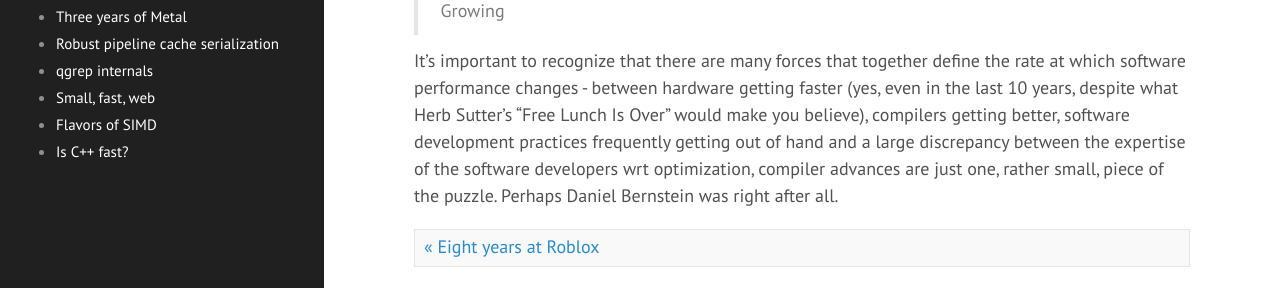
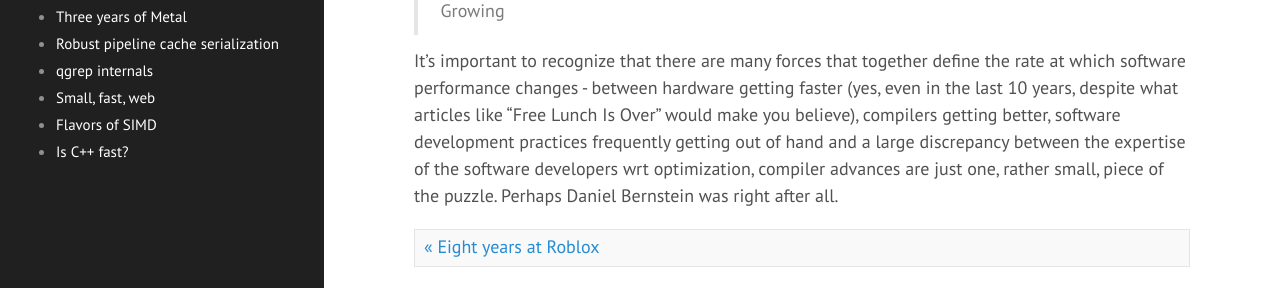
Before and after one commit to zeux/zeux.github.io, a Jekyll site: the page built from _posts/2022-01-08-on-proebstings-law.md, in a window 1280 px wide and 900 px high, scrolled down 6445 px. Shown: the part 444-732 px from the top of the window. Built offline with Jekyll 4.4.1, drawn with Linux system fonts in a browser that asks for light colours.

Commit message:
Update 2022-01-08-on-proebstings-law.md

```diff
--- a/_posts/2022-01-08-on-proebstings-law.md
+++ b/_posts/2022-01-08-on-proebstings-law.md
@@ -176,4 +176,4 @@ Without spending more than an evening it's hard to disambiguate the reasons. And
 
 > Compiler Advances Double Computing Power Every 50 Years, And The Interval Keeps Growing
 
-It's important to recognize that there are many forces that together define the rate at which software performance changes - between hardware getting faster (yes, even in the last 10 years, despite what Herb Sutter's "Free Lunch Is Over" would make you believe), compilers getting better, software development practices frequently  getting out of hand and a large discrepancy between the expertise of the software developers wrt optimization, compiler advances are just one, rather small, piece of the puzzle. Perhaps Daniel Bernstein was right after all.
+It's important to recognize that there are many forces that together define the rate at which software performance changes - between hardware getting faster (yes, even in the last 10 years, despite what articles like "Free Lunch Is Over" would make you believe), compilers getting better, software development practices frequently  getting out of hand and a large discrepancy between the expertise of the software developers wrt optimization, compiler advances are just one, rather small, piece of the puzzle. Perhaps Daniel Bernstein was right after all.
```
